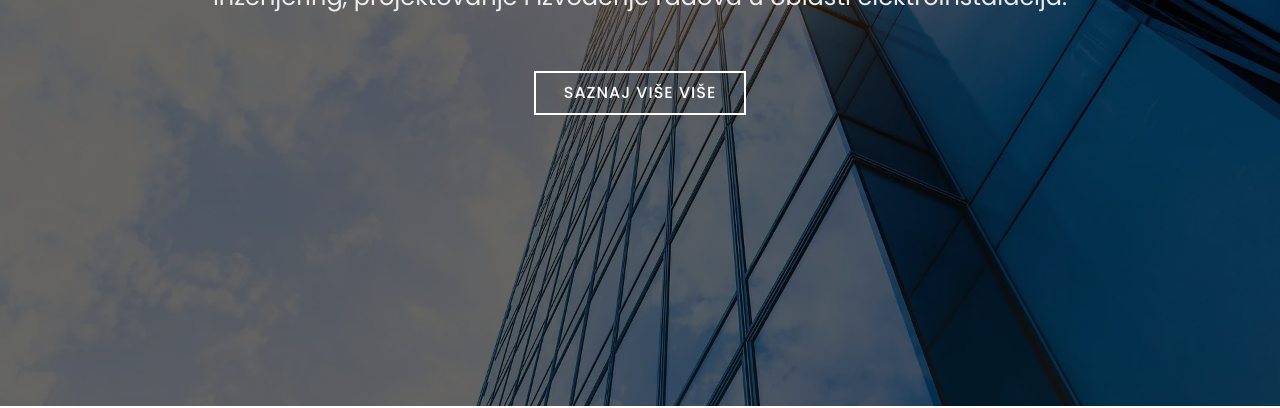
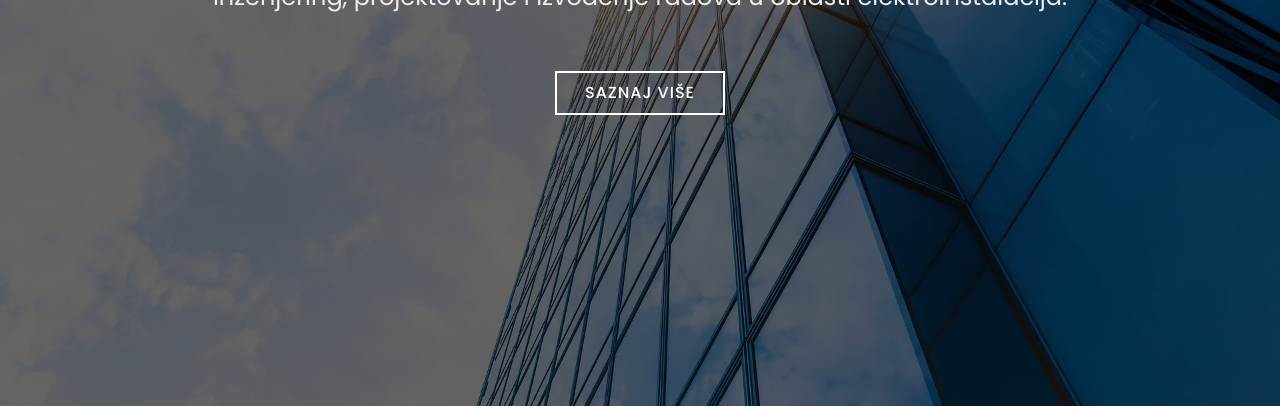
Before and after one commit to milostordai/allgetec, a plain HTML site: page index.html in a window 1280 px wide. Shown: the part 394-802 px from the top of the page. Drawn offline with nearby package versions, Linux system fonts and the light colour scheme.

Commit message:
Update index.html

```diff
--- a/index.html
+++ b/index.html
@@ -57,7 +57,7 @@
     <div class="hero-container">
       <h1>ALLGETEC DOO</h1>
       <h2>Inženjering, projektovanje i izvođenje radova u oblasti elektroinstalacija.</h2>
-      <a href="#about" class="btn-get-started">Saznaj Više Više</a>
+      <a href="#about" class="btn-get-started">Saznaj Više</a>
     </div>
   </section><!-- End Hero Section -->
 
```
